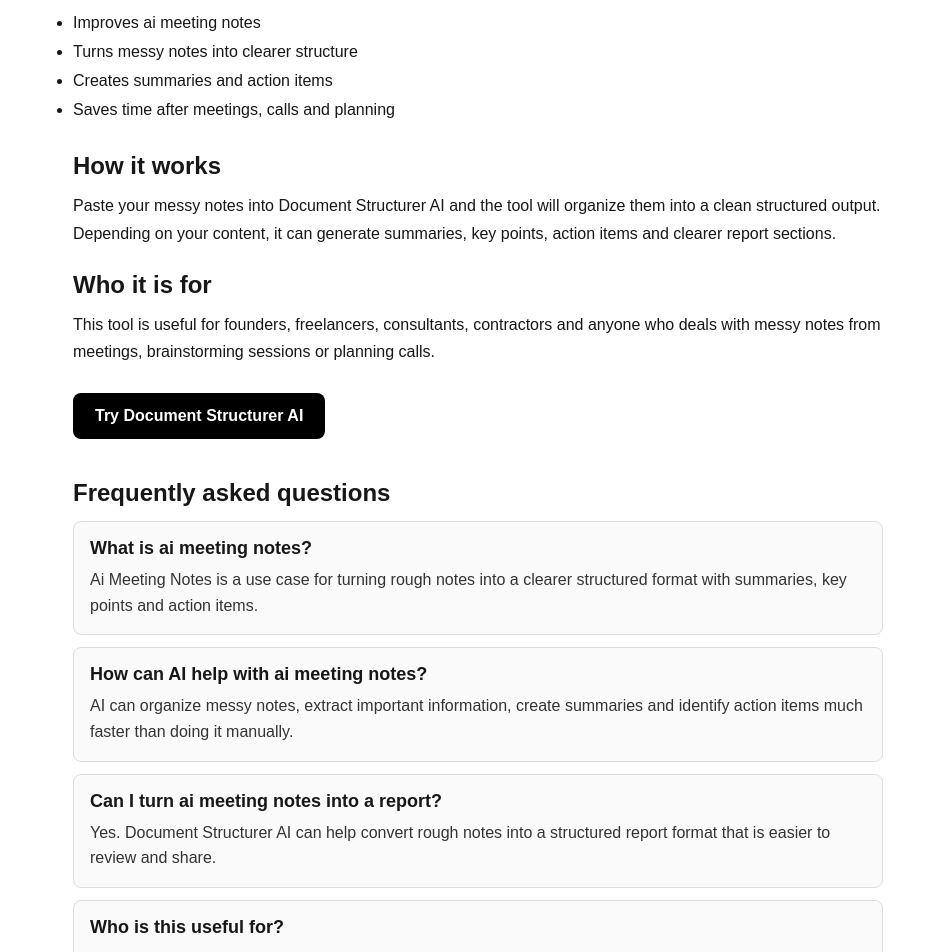
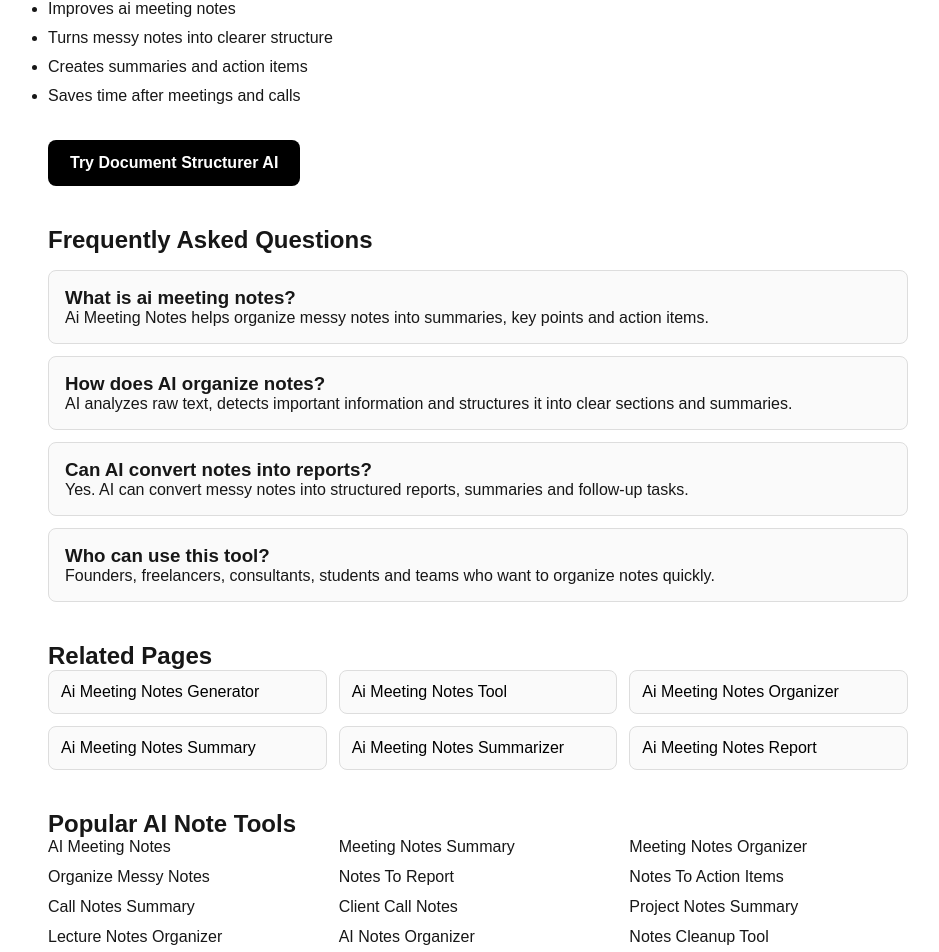
Before and after one commit to RobertFatu91/document-structurer-ai, a Next.js app: page /seo/ai-meeting-notes in a window 1280 px wide. Shown: the part 239-1191 px from the top of the page, without its empty margins (162-1101 px from the left). Built offline with nearby package versions, Linux system fonts and the light colour scheme.

Commit message:
add internal link network

```diff
--- a/app/seo/[slug]/page.js
+++ b/app/seo/[slug]/page.js
@@ -15,12 +15,12 @@
     title: `${titleText} | Document Structurer AI`,
     description: `Use Document Structurer AI for ${titleText.toLowerCase()}. Turn messy notes into structured summaries, reports and action items.`,
     heading: titleText,
-    intro: `Document Structurer AI helps with ${titleText.toLowerCase()} by turning rough, messy notes into structured summaries, key points and action items in seconds.`,
+    intro: `Document Structurer AI helps with ${titleText.toLowerCase()} by turning rough notes into structured summaries, key points and action items.`,
     benefits: [
       `Improves ${titleText.toLowerCase()}`,
       "Turns messy notes into clearer structure",
       "Creates summaries and action items",
-      "Saves time after meetings, calls and planning"
+      "Saves time after meetings and calls"
     ]
   };
 }
@@ -31,38 +31,21 @@
   return [
     {
       question: `What is ${titleText}?`,
-      answer: `${slugToTitle(slug)} is a use case for turning rough notes into a clearer structured format with summaries, key points and action items.`
+      answer: `${slugToTitle(slug)} helps organize messy notes into summaries, key points and action items.`
     },
     {
-      question: `How can AI help with ${titleText}?`,
-      answer: `AI can organize messy notes, extract important information, create summaries and identify action items much faster than doing it manually.`
+      question: `How does AI organize notes?`,
+      answer: `AI analyzes raw text, detects important information and structures it into clear sections and summaries.`
     },
     {
-      question: `Can I turn ${titleText} into a report?`,
-      answer: `Yes. Document Structurer AI can help convert rough notes into a structured report format that is easier to review and share.`
+      question: `Can AI convert notes into reports?`,
+      answer: `Yes. AI can convert messy notes into structured reports, summaries and follow-up tasks.`
     },
     {
-      question: `Who is this useful for?`,
-      answer: `This is useful for founders, freelancers, consultants, contractors, managers and teams who need cleaner notes after meetings, calls or planning sessions.`
+      question: `Who can use this tool?`,
+      answer: `Founders, freelancers, consultants, students and teams who want to organize notes quickly.`
     }
   ];
-}
-
-export async function generateMetadata({ params }) {
-  const { slug } = await params;
-
-  if (!seoKeywords.includes(slug)) {
-    return {
-      title: "Page Not Found"
-    };
-  }
-
-  const page = buildPageData(slug);
-
-  return {
-    title: page.title,
-    description: page.description
-  };
 }
 
 export async function generateStaticParams() {
@@ -109,22 +92,24 @@
   return (
     <div
       style={{
-        maxWidth: "850px",
+        maxWidth: "900px",
         margin: "40px auto",
         padding: "20px",
         fontFamily: "Arial"
       }}
     >
+
       <script
         type="application/ld+json"
         dangerouslySetInnerHTML={{ __html: JSON.stringify(webPageSchema) }}
       />
+
       <script
         type="application/ld+json"
         dangerouslySetInnerHTML={{ __html: JSON.stringify(faqSchema) }}
       />
 
-      <h1 style={{ fontSize: "38px", marginBottom: "20px" }}>
+      <h1 style={{ fontSize: "40px", marginBottom: "16px" }}>
         {page.heading}
       </h1>
 
@@ -132,30 +117,13 @@
         {page.intro}
       </p>
 
-      <h2 style={{ marginBottom: "12px" }}>What this tool helps with</h2>
+      <h2>Benefits</h2>
 
-      <ul style={{ lineHeight: "1.8", marginBottom: "28px" }}>
-        {page.benefits.map((benefit, index) => (
-          <li key={index}>{benefit}</li>
+      <ul style={{ lineHeight: "1.8", marginBottom: "30px" }}>
+        {page.benefits.map((b, i) => (
+          <li key={i}>{b}</li>
         ))}
       </ul>
-
-      <h2 style={{ marginBottom: "12px" }}>How it works</h2>
-
-      <p style={{ lineHeight: "1.7", marginBottom: "24px" }}>
-        Paste your messy notes into Document Structurer AI and the tool will
-        organize them into a clean structured output. Depending on your content,
-        it can generate summaries, key points, action items and clearer report
-        sections.
-      </p>
-
-      <h2 style={{ marginBottom: "12px" }}>Who it is for</h2>
-
-      <p style={{ lineHeight: "1.7", marginBottom: "28px" }}>
-        This tool is useful for founders, freelancers, consultants, contractors
-        and anyone who deals with messy notes from meetings, brainstorming
-        sessions or planning calls.
-      </p>
 
       <a
         href="/"
@@ -173,31 +141,59 @@
         Try Document Structurer AI
       </a>
 
-      <h2 style={{ marginBottom: "14px" }}>Frequently asked questions</h2>
+      <h2 style={{ marginBottom: "16px" }}>
+        Frequently Asked Questions
+      </h2>
 
-      <div style={{ marginBottom: "40px" }}>
-        {faqItems.map((item, index) => (
-          <div
-            key={index}
+      {faqItems.map((item, i) => (
+        <div
+          key={i}
+          style={{
+            border: "1px solid #ddd",
+            padding: "16px",
+            borderRadius: "8px",
+            marginBottom: "12px",
+            background: "#fafafa"
+          }}
+        >
+          <h3>{item.question}</h3>
+          <p>{item.answer}</p>
+        </div>
+      ))}
+
+      <h2 style={{ marginTop: "40px" }}>
+        Related Pages
+      </h2>
+
+      <div
+        style={{
+          display: "grid",
+          gridTemplateColumns: "repeat(auto-fit, minmax(220px, 1fr))",
+          gap: "12px",
+          marginBottom: "40px"
+        }}
+      >
+        {relatedPages.map((slug) => (
+          <a
+            key={slug}
+            href={`/seo/${slug}`}
             style={{
               border: "1px solid #ddd",
+              padding: "12px",
               borderRadius: "8px",
-              padding: "16px",
-              marginBottom: "12px",
+              textDecoration: "none",
+              color: "black",
               background: "#fafafa"
             }}
           >
-            <h3 style={{ marginTop: 0, marginBottom: "8px", fontSize: "18px" }}>
-              {item.question}
-            </h3>
-            <p style={{ margin: 0, lineHeight: "1.6", color: "#333" }}>
-              {item.answer}
-            </p>
-          </div>
+            {slugToTitle(slug)}
+          </a>
         ))}
       </div>
 
-      <h2 style={{ marginBottom: "14px" }}>Related pages</h2>
+      <h2>
+        Popular AI Note Tools
+      </h2>
 
       <div
         style={{
@@ -206,23 +202,22 @@
           gap: "12px"
         }}
       >
-        {relatedPages.map((relatedSlug) => (
-          <a
-            key={relatedSlug}
-            href={`/seo/${relatedSlug}`}
-            style={{
-              textDecoration: "none",
-              color: "black",
-              border: "1px solid #ddd",
-              padding: "14px",
-              borderRadius: "8px",
-              background: "#fafafa"
-            }}
-          >
-            {slugToTitle(relatedSlug)}
-          </a>
-        ))}
+
+        <a href="/seo/ai-meeting-notes">AI Meeting Notes</a>
+        <a href="/seo/meeting-notes-summary">Meeting Notes Summary</a>
+        <a href="/seo/meeting-notes-organizer">Meeting Notes Organizer</a>
+        <a href="/seo/organize-messy-notes">Organize Messy Notes</a>
+        <a href="/seo/notes-to-report">Notes To Report</a>
+        <a href="/seo/notes-to-action-items">Notes To Action Items</a>
+        <a href="/seo/call-notes-summary">Call Notes Summary</a>
+        <a href="/seo/client-call-notes">Client Call Notes</a>
+        <a href="/seo/project-notes-summary">Project Notes Summary</a>
+        <a href="/seo/lecture-notes-organizer">Lecture Notes Organizer</a>
+        <a href="/seo/ai-notes-organizer">AI Notes Organizer</a>
+        <a href="/seo/notes-cleanup-tool">Notes Cleanup Tool</a>
+
       </div>
+
     </div>
   );
 }
```
